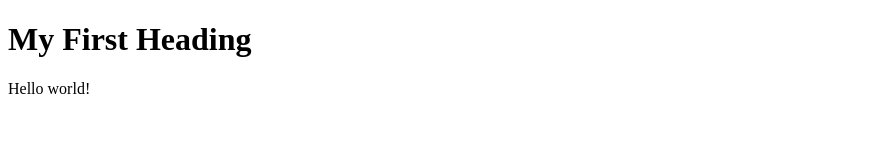
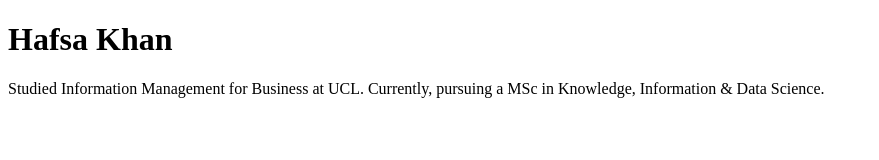
Before and after one commit to hkhan07/inst0018_23-24_zceihk2, a plain HTML site: page index.html in a window 1280 px wide. Shown: the whole page, without its empty margins (0-879 px from the left). Drawn offline with Linux system fonts and the light colour scheme.

Commit message:
Update index.html

```diff
--- a/index.html
+++ b/index.html
@@ -4,7 +4,7 @@
  <title>My first page</title>
 </head>
 <body>
- <h1>My First Heading</h1>
- <p>Hello world!</p>
+ <h1>Hafsa Khan</h1>
+ <p>Studied Information Management for Business at UCL. Currently, pursuing a MSc in Knowledge, Information & Data Science.</p>
 </body>
 </html>
```
